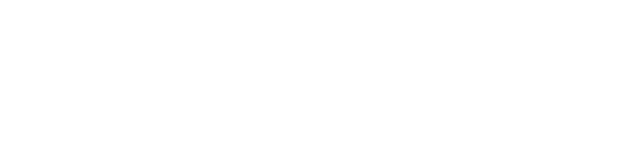
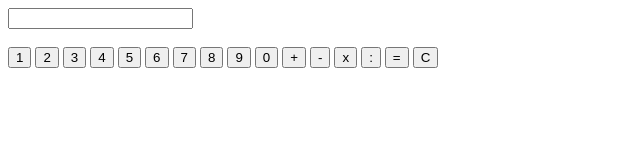
Before and after one commit to y2kganes-hash/calculadora, a plain HTML site: page index.html in a window 1280 px wide. Shown: the whole page, without its empty margins (0-640 px from the left). Drawn offline with Linux system fonts and the light colour scheme.

Commit message:
Update index.html

```diff
--- a/index.html
+++ b/index.html
@@ -1,9 +1,49 @@
 <!DOCTYPE html>
 <html>
 <head>
-  <title>calculadora</title>
+  <title>Calculadora</title>
 </head>
+<body>
+
+  <input type="text" id="pantalla" readonly>
+
+  <br><br>
+
+  <!-- Botones números -->
+  <button onclick="presionar('1')">1</button>
+  <button onclick="presionar('2')">2</button>
+  <button onclick="presionar('3')">3</button>
+  <button onclick="presionar('4')">4</button>
+  <button onclick="presionar('5')">5</button>
+  <button onclick="presionar('6')">6</button>
+  <button onclick="presionar('7')">7</button>
+  <button onclick="presionar('8')">8</button>
+  <button onclick="presionar('9')">9</button>
+  <button onclick="presionar('0')">0</button>
+
+  <button onclick="presionar('+')">+</button>
+  <button onclick="presionar('-')">-</button>
+  <button onclick="presionar('*')">x</button>  <!-- Para multiplicar en JS se usa * -->
+  <button onclick="presionar('/')">:</button>  <!-- Para dividir se usa / -->
+
+  <button onclick="calcular()">=</button>
+  <button onclick="borrar()">C</button>
+
+  <script>
+    function presionar(valor) {
+      document.getElementById("pantalla").value += valor;
+    }
+
+    function calcular() {
+      // eval interpreta la expresión matemática escrita en la pantalla
+      let resultado = eval(document.getElementById("pantalla").value);
+      document.getElementById("pantalla").value = resultado;
+    }
+
+    function borrar() {
+      document.getElementById("pantalla").value = "";
+    }
+  </script>
+
 </body>
-
 </html>
-</body>
```
